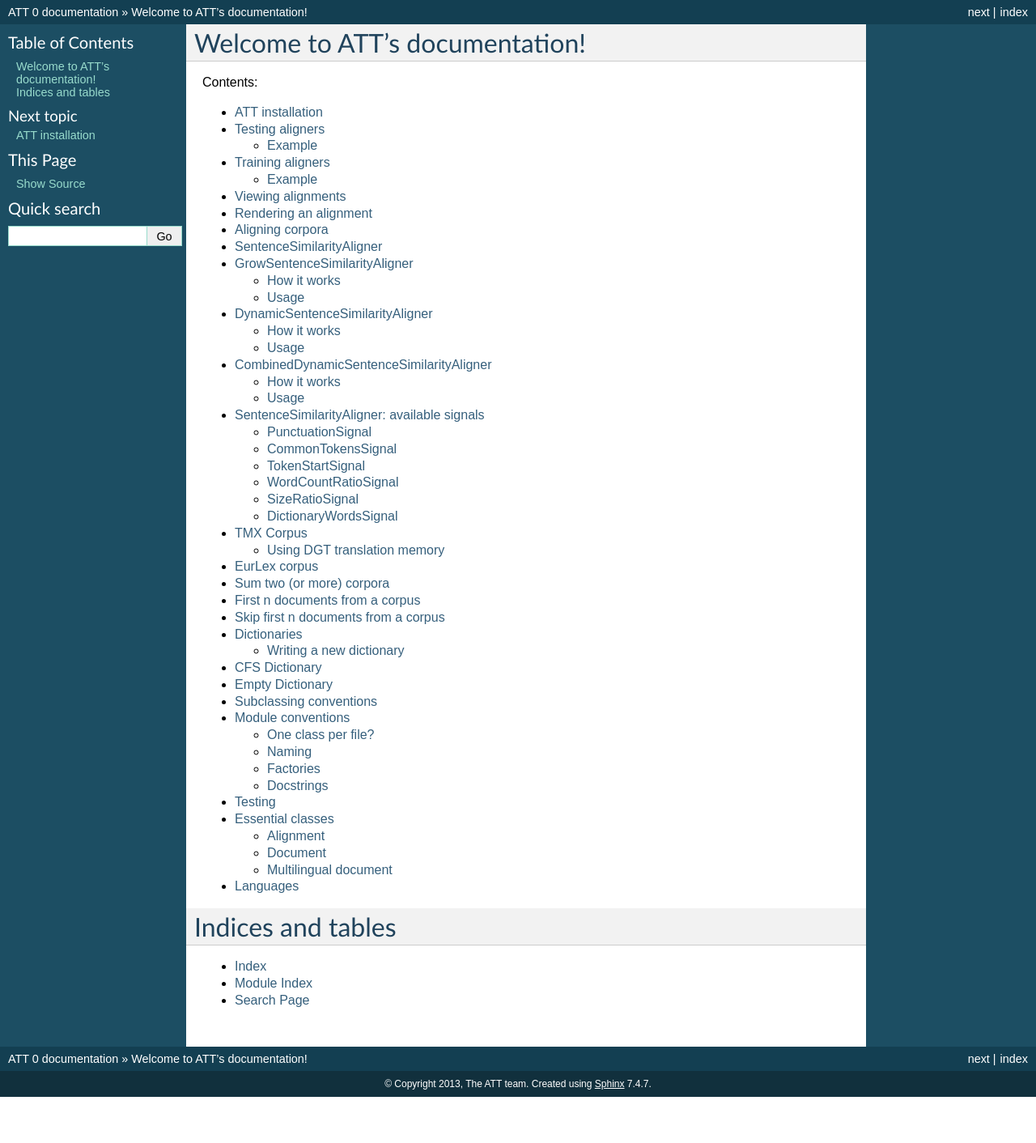
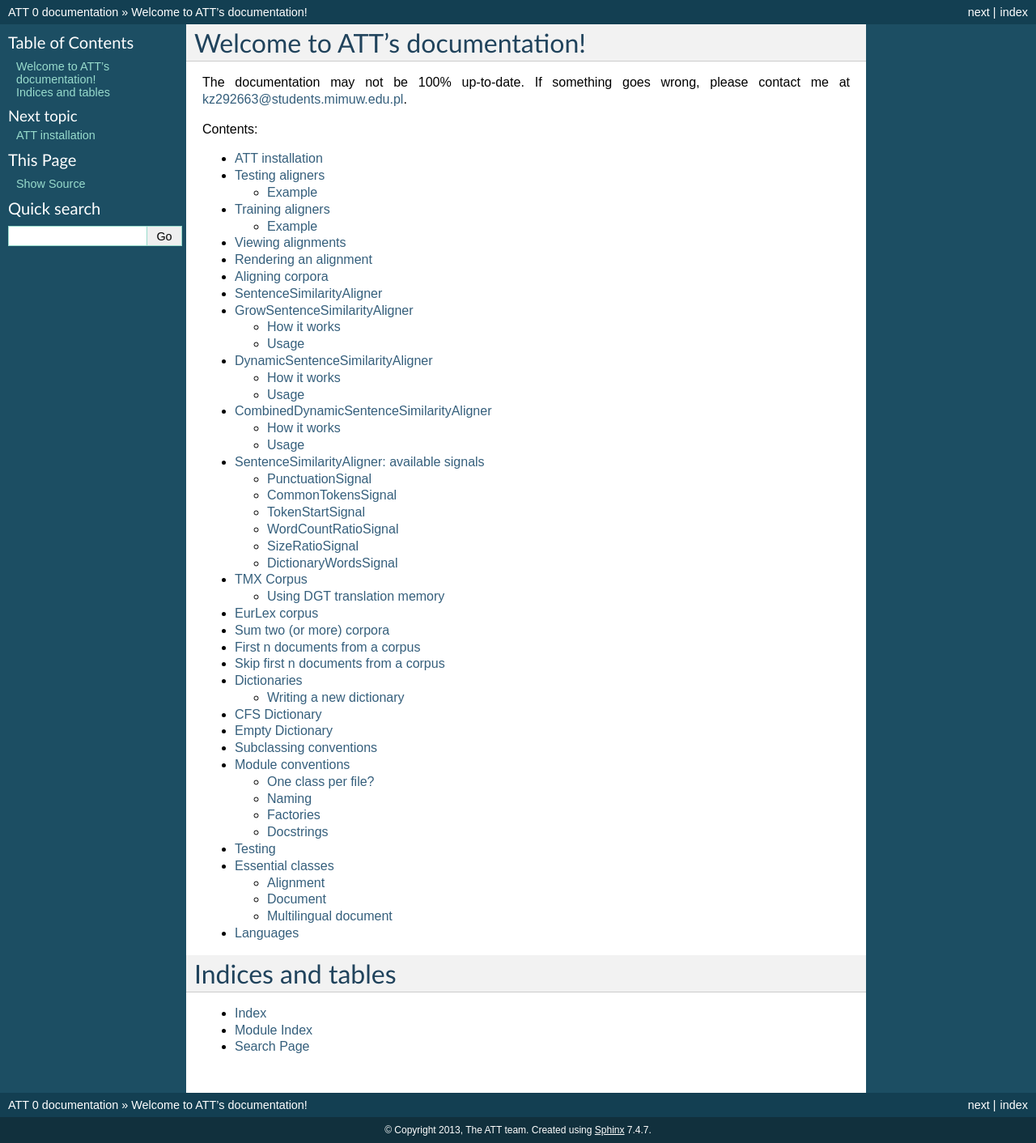
Before and after one commit to kazet/ATT, a Sphinx documentation site: the page built from att/doc/index.rst, in a window 1280 px wide. Shown: the whole page at 81% size. Built offline with Sphinx 7.4.7, drawn with Linux system fonts in a browser that asks for light colours; before the commit the page ends 1355 px from its top, so only the background shows below that.

Commit message:
Doc hotfix

```diff
--- a/att/doc/aligning.rst
+++ b/att/doc/aligning.rst
@@ -7,7 +7,7 @@ If you want to align a document, use ``align.py``.
 First, run ``. venv/bin/activate`` to enter the Python virtual environment
 (if you didn't already create it, refer to :doc:`/installation`).
 
-Then, run ``render_alignment.py`` with the following options:
+Then, run ``align.py`` with the following options:
 
 --dictionary
   The configuration file of the dictionary that will be used by the aligner
--- a/att/doc/index.rst
+++ b/att/doc/index.rst
@@ -5,6 +5,9 @@
 
 Welcome to ATT's documentation!
 ===============================
+
+The documentation may not be 100% up-to-date. If something goes
+wrong, please contact me at kz292663@students.mimuw.edu.pl.
 
 Contents:
 
```
